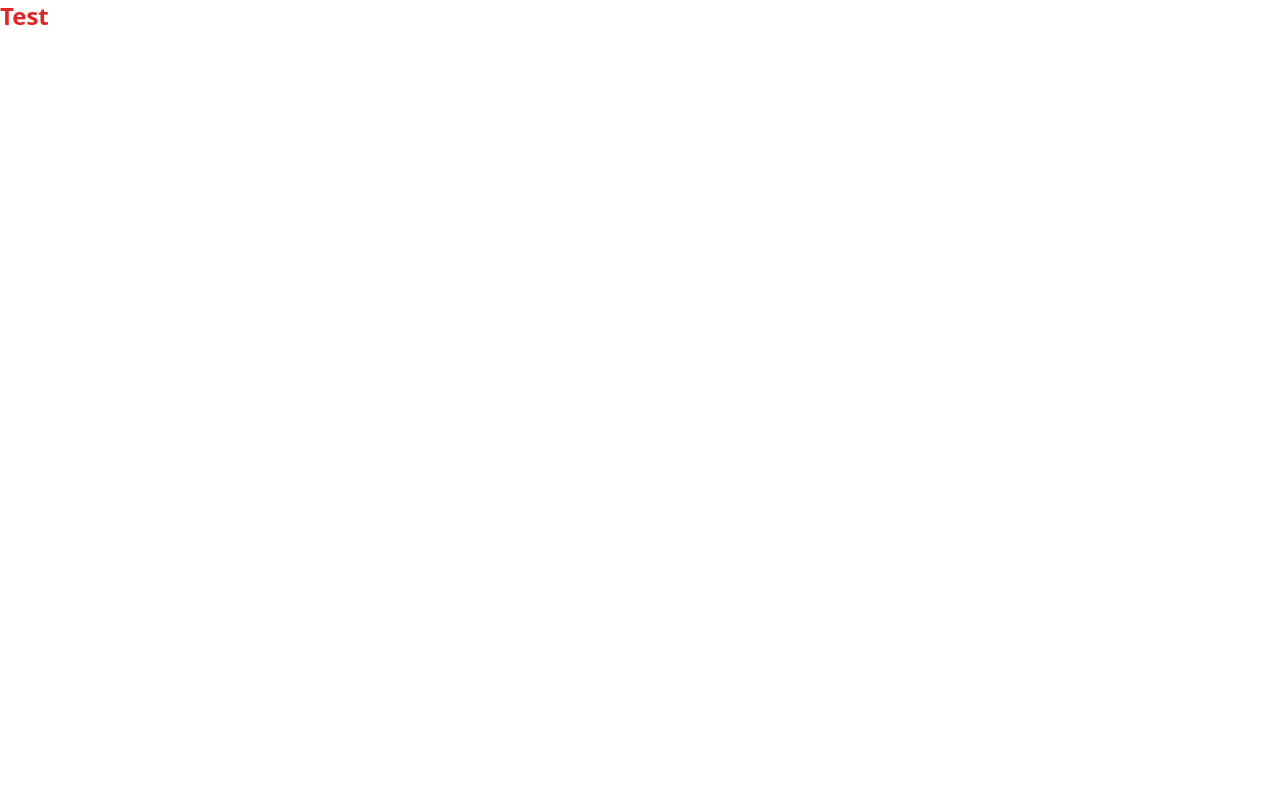
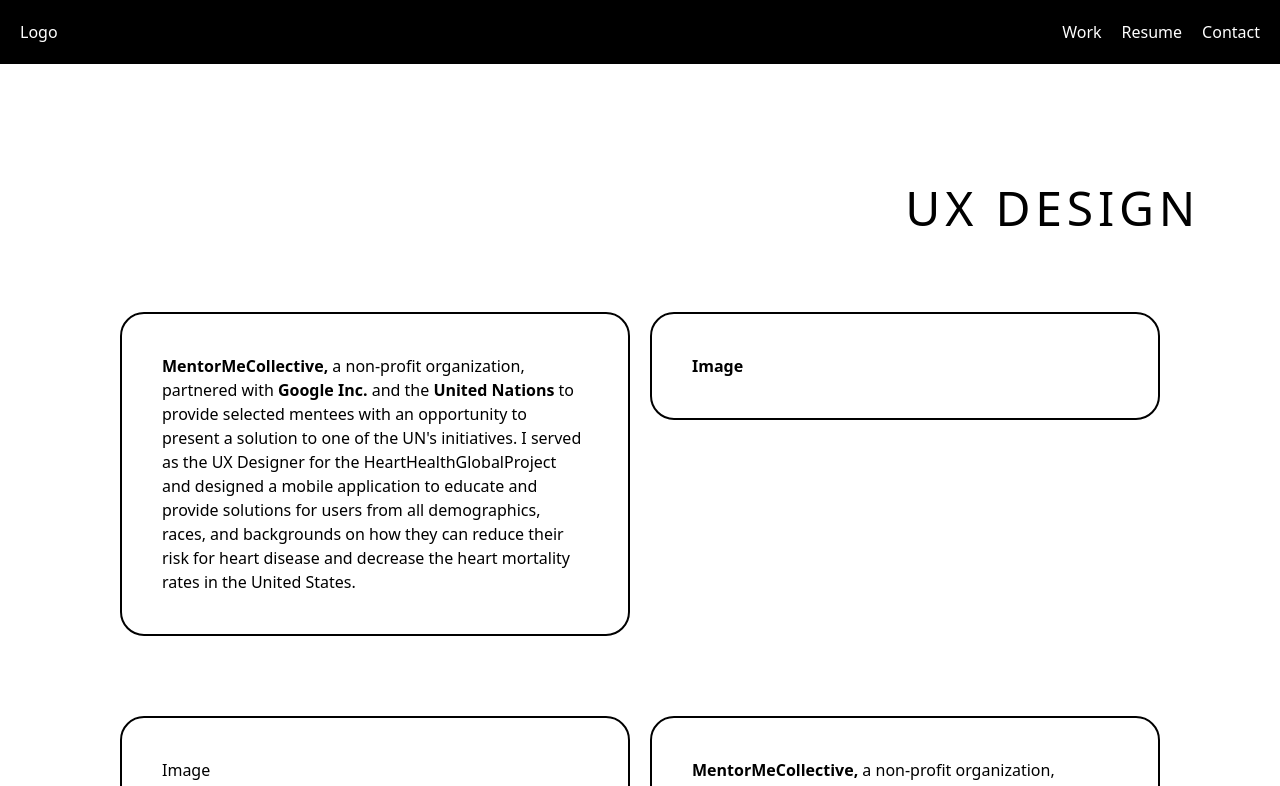
Before and after one commit to sbcodes90/ux-portfolio, a React (Create React App) app in the folder my-app/: page / in a window 1280 px wide. Shown: the top 786 px of the page. Built offline with nearby package versions, Linux system fonts and the light colour scheme.

Commit message:
ux page structure and nav

```diff
--- a/my-app/src/App.js
+++ b/my-app/src/App.js
@@ -1,8 +1,42 @@
+import Nav from "./components/Nav";
+
 
 function App() {
   return (
-    <div className="text-red-600 text-2xl font-black">Test</div>
+    <>
+    <Nav />
+    <div className="bg-white-400 lg:p-20">
+      <div>
+        <header className="lg:text-right text-5xl tracking-widest	lg:pb-10 text-center pt-10	">UX DESIGN</header>
+        <section className="flex flex-col gap-5 lg:flex-row justify-around items-start lg:gap-5 pb-10 p-10">
+          <div className="border-solid border-black rounded-3xl border-2 p-10 lg:w-6/12"><strong>MentorMeCollective,</strong> a non-profit organization, partnered
+with <strong>Google Inc.</strong> and the <strong>United Nations</strong>{' '}to provide selected
+mentees with an opportunity to present a solution to one of the
+UN's initiatives. I served as the UX Designer for the
+HeartHealthGlobalProject and designed a mobile application
+to educate and provide solutions for users from all demographics,
+races, and backgrounds on how they can reduce their risk for heart
+disease and decrease the heart mortality rates in the United States.</div>
+<div className="border-solid border-black rounded-3xl border-2 p-10 lg:w-6/12"><strong>Image</strong></div>
+        </section>
+        <section className="flex flex-col gap-5 lg:flex-row justify-around items-start lg:gap-5 pb-10 p-10">
+          <div className="border-solid border-black rounded-3xl border-2 p-10 lg:w-6/12">Image</div>
+<div className="border-solid border-black rounded-3xl border-2 p-10 lg:w-6/12"><strong>MentorMeCollective,</strong> a non-profit organization, partnered
+with <strong>Google Inc.</strong> and the <strong>United Nations</strong>{' '}to provide selected
+mentees with an opportunity to present a solution to one of the
+UN's initiatives. I served as the UX Designer for the
+HeartHealthGlobalProject and designed a mobile application
+to educate and provide solutions for users from all demographics,
+races, and backgrounds on how they can reduce their risk for heart
+disease and decrease the heart mortality rates in the United States.</div>
+        </section>
+
+
+      </div>
+    </div>
+    </>
   );
+
 }
 
 export default App;
--- /dev/null
+++ b/my-app/src/components/Nav.js
@@ -0,0 +1,17 @@
+import React from 'react'
+
+export default function Nav() {
+  return (
+    <div className='bg-black text-white p-5'>
+
+            <ul className='flex flex-row'>
+                <li className='flex-1'>Logo</li>
+               <div className=' flex flex-row gap-5'> <li>Work</li>
+                <li>Resume</li>
+                <li>Contact</li>
+                </div>
+            </ul>
+
+    </div>
+  )
+}
```
